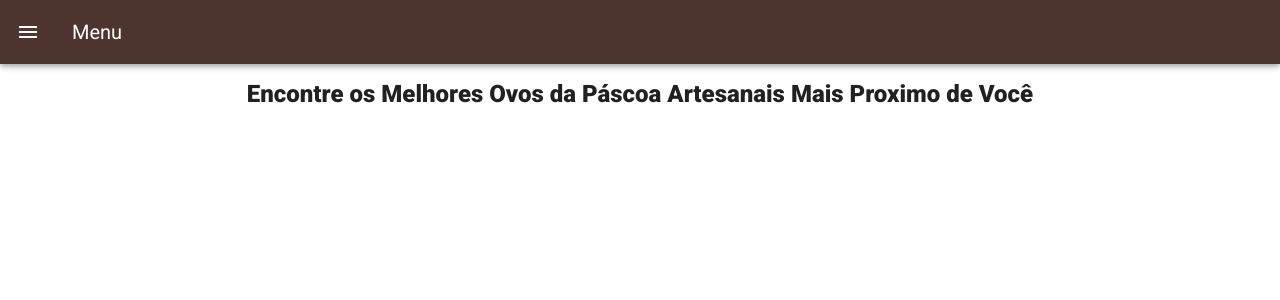
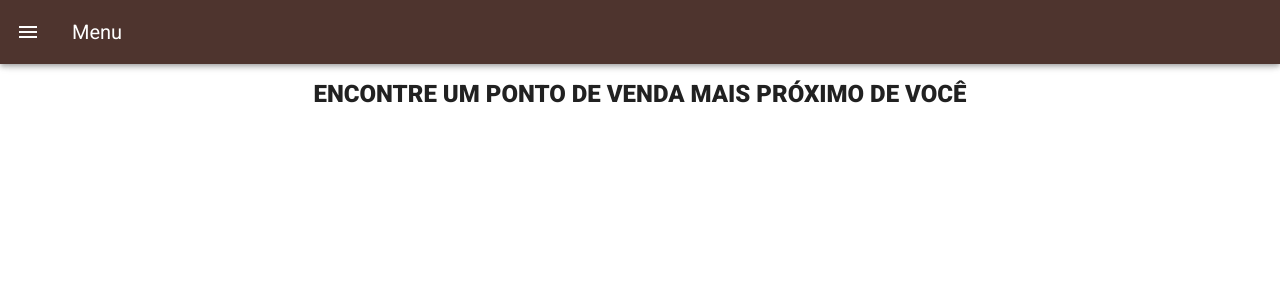
Before and after one commit to IsabelaSales/vaidarcerto, a Vue app: page /encontreaquiview in a window 1280 px wide. Shown: the top 300 px of the page. Built offline with nearby package versions, Linux system fonts and the light colour scheme; no server answers.

Commit message:
TentandoMudarNomedaAba

```diff
--- a/package.json
+++ b/package.json
@@ -1,5 +1,5 @@
 {
-  "name": "vaidarcertp",
+  "name": "chocolatesArtesanais",
   "version": "0.1.0",
   "private": true,
   "scripts": {
--- a/src/views/encontreAquiView.vue
+++ b/src/views/encontreAquiView.vue
@@ -3,7 +3,7 @@
 <template>
   <v-container>
 
-<h2 class="font-weight-black text-center" > Encontre os Melhores Ovos da Páscoa Artesanais Mais Proximo de Você</h2>
+<h2 class="font-weight-black text-center" > ENCONTRE UM PONTO DE VENDA MAIS PRÓXIMO DE VOCÊ</h2>
     </v-container>
 
 </template>
```
Also changed, not shown: 2 other files (tests, documents, lock files or other folders).
